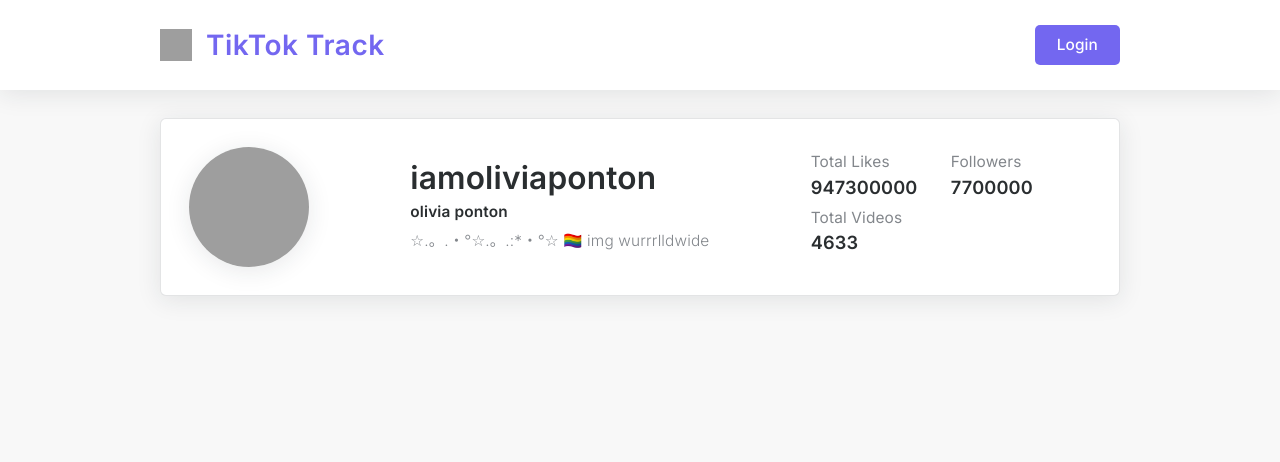
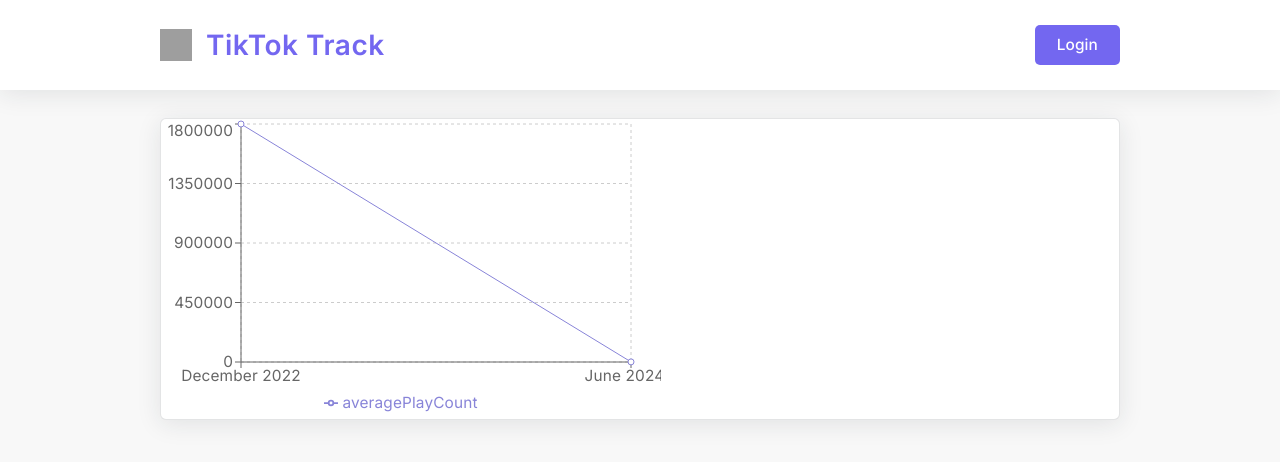
Before and after one commit to ajervin1/tiktok-analytics, a React (Vite) app: page / in a window 1280 px wide. Shown: the top 462 px of the page. Built offline with nearby package versions, Linux system fonts and the light colour scheme; grey boxes are pictures that could not be loaded.

Commit message:
CSS Changes

```diff
--- a/src/App.jsx
+++ b/src/App.jsx
@@ -2,7 +2,8 @@
 import useFeatherIcons from "./hooks/useFeatherIcons.jsx";
 
 import NavBar from "./components/NavBar/NavBar.jsx";
-import UserBanner from "./components/UserBanner/UserBanner.jsx";
+import PostList from "./components/PostList/PostList.jsx";
+import TikTokLineChart from "./components/Charts/LineChart.jsx";
 
 
 function App() {
@@ -12,7 +13,7 @@
 	return <main>
 		<NavBar/>
 		<div className="page-container container">
-			<UserBanner />
+			<TikTokLineChart />
 		</div>
 	</main>
 }
--- a/src/components/Charts/LineChart.jsx
+++ b/src/components/Charts/LineChart.jsx
@@ -1,19 +1,20 @@
 
 import { LineChart, Line, XAxis, YAxis, CartesianGrid, Tooltip, Legend } from 'recharts';
+import {averagePlayCountResults} from "../../../data/mock_data.js";
 
 export default function TikTokLineChart() {
-	const data = [
-		{ month: 'January', sales: 1000 },
-		{ month: 'February', sales: 3000 },
-		{ month: 'March', sales: 1000 },
-		{ month: 'April', sales: 4000 },
-		{ month: 'May', sales: 3000 },
-		{ month: 'June', sales: 1000 },
-		{ month: 'July', sales: 5000 },
-		// Add more data points as needed
-	];
+
+	const data = averagePlayCountResults.map(result => {
+		const date = new Date(result.year, result.month - 1); // JavaScript's Date object uses 0-based months
+		const month = date.toLocaleString('default', { month: 'long' }); // This will give you the full month name
+		return {
+			month: `${month} ${result.year}`,
+			averagePlayCount: result.averagePlayCount
+		};
+	});
 
 	return (
+		<div className="card">
 			<LineChart
 				width={500}
 				height={300}
@@ -25,7 +26,9 @@
 				<YAxis />
 				<Tooltip />
 				<Legend />
-			<Line type="monotone" dataKey="sales" stroke="#8884d8" activeDot={{ r: 8 }} />
+				<Line type="monotone" dataKey="averagePlayCount" stroke="#8884d8" activeDot={{ r: 8 }} />
 			</LineChart>
+		</div>
+
 	);
 }
--- a/src/components/DataCard/DataCard.css
+++ b/src/components/DataCard/DataCard.css
@@ -1,6 +1,4 @@
-.card-list {
-	padding: 8rem;
-}
+
 .card-list-container {
 	display: flex;
 	gap: 20px;
--- a/src/components/PostList/PostList.css
+++ b/src/components/PostList/PostList.css
@@ -1,15 +1,18 @@
 .post-list {
+
 }
-.post-item {
+.post-list .post-item {
 	display: flex;
-	padding: 2rem;
 	overflow: hidden;
-	gap: 2rem;
 	height: auto;
+	margin-bottom: 1rem;
+	padding: 1rem 1rem;
+	align-items: center;
 }
 
-.post-left {
-	flex-basis: 20%;
+.post-item .post-left {
+	flex-basis: auto;
+	margin-right: 1rem;
 }
 .post-left .date {
 	padding: 10px 0px
@@ -21,11 +24,14 @@
 	object-fit: cover;
 }
 .image-container {
-	height: 220px;
-	width: 140px;
+	height: 100px;
+	width: 100px;
 	border-radius: 20px;
 	overflow: hidden;
 	box-shadow: var(--card-shadow);
+}
+.post-middle {
+	flex-basis: 20%;
 }
 .post-right {
 	flex-grow: 1;
@@ -37,14 +43,14 @@
 	justify-content: flex-start;
 }
 .data-item {
-	flex: 1 0 33%; /* Grow: 1, Shrink: 0, Basis: 33% */
+	flex: 1 0 25%; /* Grow: 1, Shrink: 0, Basis: 33% */
 	padding: 1rem;
 	box-sizing: border-box;
 }
 .data-item .title{
 	color: var(--secondary);
 	font-weight: 500;
-	margin-bottom: .5rem;
+	margin-bottom: .25rem;
 
 }
 
--- a/src/components/PostList/PostList.jsx
+++ b/src/components/PostList/PostList.jsx
@@ -1,33 +1,43 @@
 import './PostList.css'
+import { postsResults } from "../../../data/mock_data.js";
+import { truncateString } from "../SearchResults/SearchResults.jsx";
+
 export default function PostList() {
-	const dynamicCover =  "https://p16-sign.tiktokcdn-us.com/obj/tos-useast8-p-0068-tx2/964827ea69a947a6806964614c0dd436_1719250918?lk3s=d05b14bd&nonce=44244&refresh_token=56e89c459191d6cab4b0b21f38f00900&x-expires=1719410400&x-signature=5jTFi9OgXeuhuvr2T5Ws5uLE0rE%3D&s=PUBLISH&se=false&sh=&sc=dynamic_cover&l=20240625142620E3596C995D5132BF96C9&shp=d05b14bd&shcp=-"
+	const dynamicCover = "https://p16-sign.tiktokcdn-us.com/obj/tos-useast8-p-0068-tx2/964827ea69a947a6806964614c0dd436_1719250918?lk3s=d05b14bd&nonce=44244&refresh_token=56e89c459191d6cab4b0b21f38f00900&x-expires=1719410400&x-signature=5jTFi9OgXeuhuvr2T5Ws5uLE0rE%3D&s=PUBLISH&se=false&sh=&sc=dynamic_cover&l=20240625142620E3596C995D5132BF96C9&shp=d05b14bd&shcp=-"
 	return <div className="post-list">
-		<article className={'post-item card'}>
+		{ postsResults.map(post => {
+			return <article key={ post.id } className={ 'post-item card' }>
 				<div className="post-left">
 					<div className="image-container">
 						<img src={ dynamicCover } alt="" className={ 'post-image' }/>
 					</div>
-				<p className={"date"}>6/24/2024, 10:41 AM</p>
-
+					{/*<p className={ "date" }>{ new Date(post.createdAt).toLocaleDateString() }</p>*/}
+				</div>
+				<div className="post-middle">
+					<p className="description text-small">
+						{truncateString(post.desc, 100)}
+					</p>
 				</div>
 				<div className="post-data post-right">
 					<article className="data-item">
 						<h6 className="title">Views</h6>
-					<h4 className="value">225,810</h4>
+						<h5 className="value">{ post.stats.playCount }</h5>
 					</article>
 					<article className="data-item">
-					<h6 className="title">Views</h6>
-					<h4 className="value">225,810</h4>
+						<h6 className="title">Likes</h6>
+						<h5 className="value">{ post.stats.diggCount }</h5>
 					</article>
 					<article className="data-item">
-					<h6 className="title">Views</h6>
-					<h4 className="value">225,810</h4>
+						<h6 className="title">Comment</h6>
+						<h5 className="value">{ post.stats.commentCount }</h5>
 					</article>
 					<article className="data-item">
-					<h6 className="title">Views</h6>
-					<h4 className="value">225,810</h4>
+						<h6 className="title">Shares</h6>
+						<h5 className="value">{ post.stats.shareCount }</h5>
 					</article>
 				</div>
 			</article>
+		}) }
+
 	</div>
 }
--- a/src/components/SearchResults/SearchResults.jsx
+++ b/src/components/SearchResults/SearchResults.jsx
@@ -1,6 +1,6 @@
 import './SearchResults.css'
 import { searchResults } from "../../../data/mock_data.js";
-function truncateString(str, num) {
+export function truncateString(str, num) {
 	if (str.length <= num) {
 		return str;
 	}
```
Also changed, not shown: data/mock_data.js (line endings or trailing spaces). Lines whose indentation alone changed are shown as unchanged.
